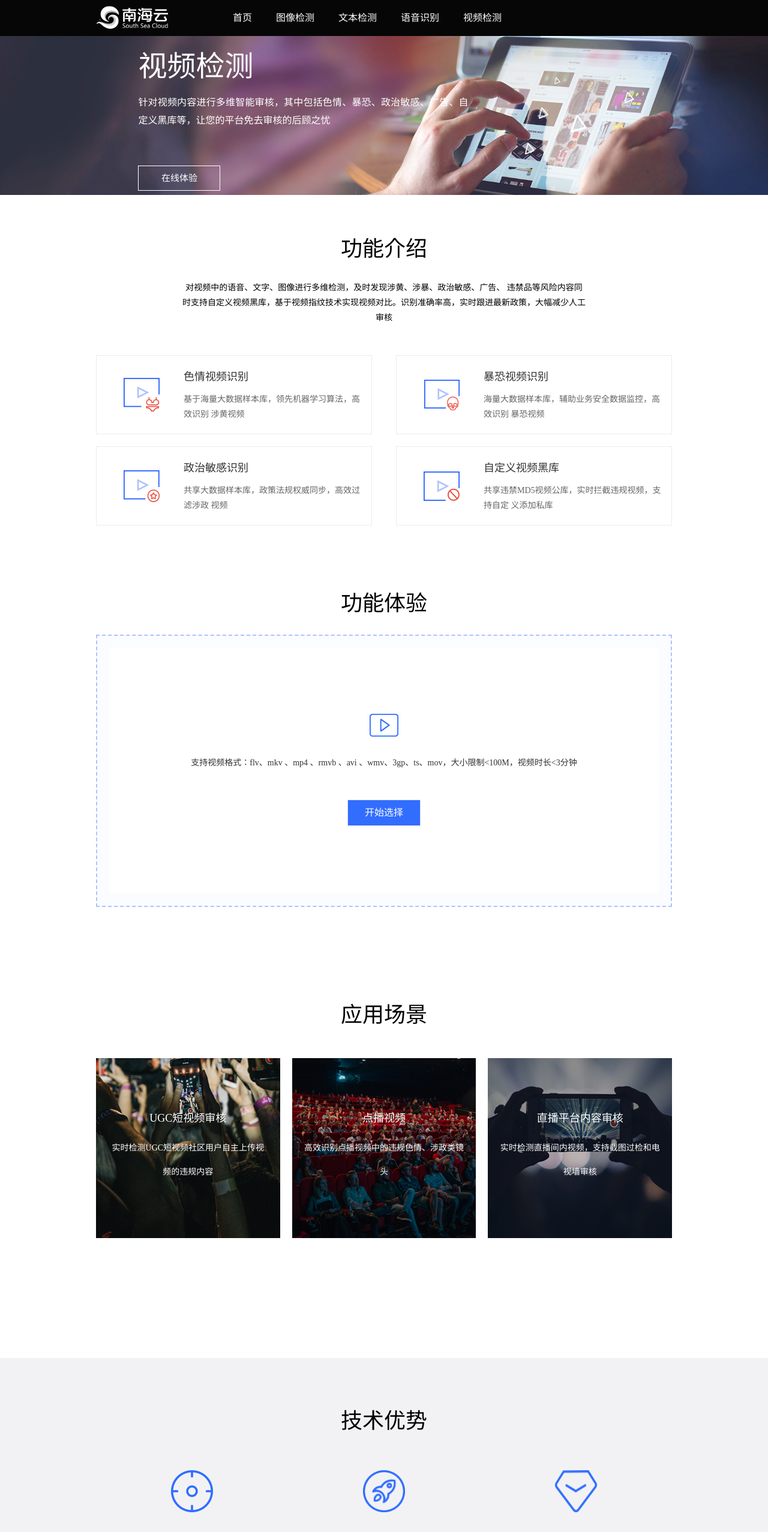
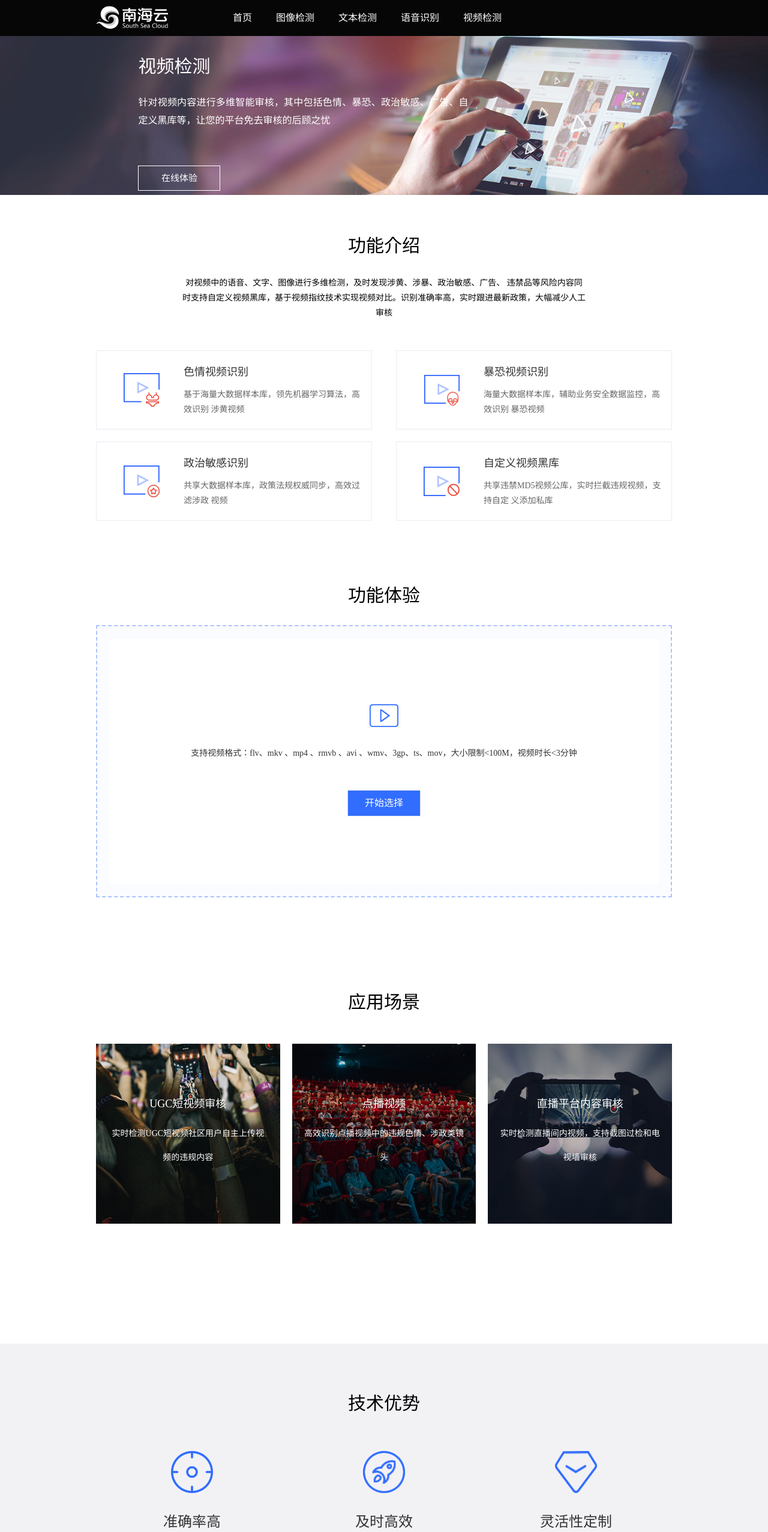
Before and after one commit to shuishang/nhyai, a Vue app in the folder frontend/: page /videoRecognition in a window 1280 px wide. Shown: the top 2554 px of the page at 60% size. Built offline with nearby package versions, Linux system fonts and the light colour scheme; what vue-audio-recorder would draw is missing.

Commit message:
修改了在线体验的颜色

```diff
--- a/frontend/src/views/force.vue
+++ b/frontend/src/views/force.vue
@@ -341,13 +341,14 @@
 	.banner_outer{position: relative;}
 	.describe_outer_banner{position: absolute;top:25%;left: 18%;font-size: 16px;color: white;width: 28%;height: 85%;}
 	.describe_outer_banner p{}
-	.describe_outer_banner p:nth-of-type(1){font-size: 48px;height: 60px;line-height: 60px;margin-bottom: 15px;min-width: 400px;}
+	.describe_outer_banner p:nth-of-type(1){font-size: 30px;height: 60px;line-height: 60px;margin-bottom: 15px;min-width: 400px;}
 	.describe_outer_banner p:nth-of-type(2){height: 130px;text-align: justify;overflow: hidden;min-width: 550px;line-height: 30px;}
 	.force_top_contain img{width: 100%;min-width: 1300px;}
-	.practice_online{height: 40px;line-height:40px;width: 135px;font-size: 15px;text-align: center;color: #BEBEBE;border: 1px solid #BEBEBE;cursor:pointer}
+	.practice_online{height: 40px;line-height:40px;width: 135px;font-size: 15px;text-align: center;color: #fff;border: 1px solid #fff;cursor:pointer}
+	.practice_online:hover{background-color: #fff;color: #000;}
 
 	.functional_experience{margin: 50px 0;}
-	.functional_experience .title{text-align: center;color: #000;margin: 40px 0 15px;font-size: 36px;}
+	.functional_experience .title{text-align: center;color: #000;margin: 40px 0 15px;font-size: 30px;}
 	.functional_experience .title_describe{text-align: center;color: #000;font-size: 14px;width: 70%;margin: 0 auto 30px;}
 
 	.top_nav_image_outer{margin-bottom: 15px;text-align: center;}
@@ -396,7 +397,7 @@
 	.yellow_result_suggest span{color: #ff4949;}
 
 	.advantage_product{padding: 65px 0 30px ;overflow: hidden;background-color: #f2f2f5;}
-	.advantage_product .title{text-align: center;color: #000000;margin: 10px 0;font-size: 36px;}
+	.advantage_product .title{text-align: center;color: #000000;margin: 10px 0;font-size: 30px;}
 	.advantage_product span{display: inline-block;padding: 10px;}
 	.title_image_common{width: 70px; height: 70px;display: inline-block;margin-top: 50px;background-size: 70px 70px;}
 	.title_image{background-image: url("../assets/image/yellow/yellow_advantage1.png");}
@@ -409,7 +410,7 @@
 
 
 	.recommended_scenario{padding: 50px 0 ;overflow: hidden;background-color: #fff;}
-	.recommended_scenario .title{text-align: center;color: #000000;margin: 50px 0;font-size: 36px;}
+	.recommended_scenario .title{text-align: center;color: #000000;margin: 50px 0;font-size: 30px;}
 	.recommended_scenario span{display: inline-block;padding: 10px;}
 	.recommended_scenario img{width: 100%;height: 100%;}
 
--- a/frontend/src/views/videoRecognition.vue
+++ b/frontend/src/views/videoRecognition.vue
@@ -450,12 +450,13 @@
 	.banner_outer{position: relative;}
 	.describe_outer_banner{position: absolute;top:25%;left: 18%;font-size: 16px;color: white;width: 28%;height: 85%;}
 	.describe_outer_banner p{}
-	.describe_outer_banner p:nth-of-type(1){font-size: 48px;height: 60px;line-height: 60px;margin-bottom: 15px;min-width: 400px;}
+	.describe_outer_banner p:nth-of-type(1){font-size: 30px;height: 60px;line-height: 60px;margin-bottom: 15px;min-width: 400px;}
 	.describe_outer_banner p:nth-of-type(2){height: 120px;text-align: justify;overflow: hidden;min-width: 550px;line-height: 30px;}
 	.video_top_contain img{width: 100%;min-width: 1300px;}
 	.practice_online{height: 40px;line-height:40px;width: 135px;font-size: 15px;text-align: center;color: #fff;border: 1px solid #fff;cursor:pointer}
+	.practice_online:hover{background-color: white;color: #000;}
 
-	.functional_introduce .title{text-align: center;color: #000;font-size: 36px;margin: 10px 0 30px;}
+	.functional_introduce .title{text-align: center;color: #000;font-size: 30px;margin: 10px 0 30px;}
 	.functional_introduce{padding: 50px 0;background-color: #ffffff;min-width: 800px;}
 	.functional_introduce .title_describe{text-align: center;color: #000;font-size: 14px;width: 70%;margin: 0 auto 30px;line-height: 25px;}
 	.functional_introduce .introduce_outer{display: flex;}
@@ -471,7 +472,7 @@
 	.scenario_describe_outer{text-align: left;padding-right: 10px;}
 
 	.functional_experience{margin: 50px 0;background-color: #fff;min-width: 800px;}
-	.functional_experience .title{text-align: center;color: #000;margin: 40px 0 15px;font-size: 36px;}
+	.functional_experience .title{text-align: center;color: #000;margin: 40px 0 15px;font-size: 30px;}
 	.show_video_outer{}
 	.show_video{height:440px;position: relative;overflow: hidden;}
 	.show_video #myVideo{width: 100%;height: 440px;}
@@ -522,7 +523,7 @@
 	/*功能体验end*/
 
 	.advantage_product{padding: 65px 0 80px ;overflow: hidden;background-color: #f2f2f5;}
-	.advantage_product .title{text-align: center;color: #000000;margin: 10px 0;font-size: 36px;}
+	.advantage_product .title{text-align: center;color: #000000;margin: 10px 0;font-size: 30px;}
 	.advantage_product span{display: inline-block;padding: 10px;}
 	.title_image_common{width: 70px; height: 70px;display: inline-block;margin-top: 50px;background-size: 70px 70px;}
 	.title_image{background-image: url("../assets/image/yellow/yellow_advantage1.png");}
@@ -535,7 +536,7 @@
 
 
 	.recommended_scenario{padding: 50px 0 200px;overflow: hidden;background-color: #fff;}
-	.recommended_scenario .title{text-align: center;color: #000000;margin: 50px 0;font-size: 36px;}
+	.recommended_scenario .title{text-align: center;color: #000000;margin: 50px 0;font-size: 30px;}
 	.recommended_scenario ul{display: flex;}
 	.recommended_scenario ul li{flex: 1;height: 300px;margin-right: 20px;padding: 0 20px;color: #ffffff;text-align: justify;background-size: 100% 100%;}
 	.recommended_scenario ul li p{margin-top: 70px;height: 60px;line-height: 60px;font-size: 18px;text-align: center;}
--- a/frontend/src/views/voiceRecognition.vue
+++ b/frontend/src/views/voiceRecognition.vue
@@ -290,12 +290,13 @@
 	.banner_outer{position: relative;}
 	.describe_outer_banner{position: absolute;top:25%;left: 18%;font-size: 16px;color: white;width: 28%;height: 85%;}
 	.describe_outer_banner p{}
-	.describe_outer_banner p:nth-of-type(1){font-size: 48px;height: 60px;line-height: 60px;margin-bottom: 15px;min-width: 400px;}
+	.describe_outer_banner p:nth-of-type(1){font-size: 30px;height: 60px;line-height: 60px;margin-bottom: 15px;min-width: 400px;}
 	.describe_outer_banner p:nth-of-type(2){height: 120px;text-align: justify;overflow: hidden;min-width: 550px;line-height: 30px;}
 	.voice_top_contain img{width: 100%;min-width: 1300px;}
 	.practice_online{height: 40px;line-height:40px;width: 135px;font-size: 15px;text-align: center;color: #fff;border: 1px solid #fff;cursor:pointer}
+	.practice_online:hover{background-color: white;color: #000;}
 
-	.functional_introduce .title{text-align: center;color: #000;font-size: 36px;margin: 10px 0 30px;}
+	.functional_introduce .title{text-align: center;color: #000;font-size: 30px;margin: 10px 0 30px;}
 	.functional_introduce{padding: 50px 0;background-color: #ffffff;min-width: 800px;}
 	.functional_introduce .title_describe{text-align: center;color: #000;font-size: 14px;width: 70%;margin: 0 auto 30px;}
 	.functional_introduce .introduce_outer{display: flex;}
@@ -311,7 +312,7 @@
 	.scenario_describe_outer{text-align: left;padding-right: 10px;}
 
 	.functional_experience{margin: 50px 0;background-color: #fff;min-width: 800px;}
-	.functional_experience .title{text-align: center;color: #000;margin: 40px 0 15px;font-size: 36px;}
+	.functional_experience .title{text-align: center;color: #000;margin: 40px 0 15px;font-size: 30px;}
 	.functional_experience .voice_experience_outer{height: 415px;border: 2px dashed #acc3ff;margin-top: 50px;padding: 20px;background-color: #fbfcff;}
 	.functional_experience .voice_experience_outer .item_outer{display: flex;}
 	.functional_experience .voice_experience_outer .item_outer .voice_content{height: 310px;flex: 1;margin-right: 20px;border: 1px solid #e2ecfc;background-color: #ffffff;}
@@ -341,7 +342,7 @@
 
 
 	.advantage_product{padding: 65px 0 80px ;overflow: hidden;background-color: #f2f2f5;}
-	.advantage_product .title{text-align: center;color: #000000;margin: 10px 0;font-size: 36px;}
+	.advantage_product .title{text-align: center;color: #000000;margin: 10px 0;font-size: 30px;}
 	.advantage_product span{display: inline-block;padding: 10px;}
 	.title_image_common{width: 70px; height: 70px;display: inline-block;margin-top: 50px;background-size: 70px 70px;}
 	.title_image{background-image: url("../assets/image/yellow/yellow_advantage1.png");}
@@ -354,7 +355,7 @@
 
 
 	.recommended_scenario{padding: 50px 0 200px;overflow: hidden;background-color: #fff;min-width: 1200px;}
-	.recommended_scenario .title{text-align: center;color: #000000;margin: 50px 0;font-size: 36px;}
+	.recommended_scenario .title{text-align: center;color: #000000;margin: 50px 0;font-size: 30px;}
 	.recommended_scenario ul{display: flex;}
 	.recommended_scenario ul li{width: 380px;height: 340px;margin-right: 30px;padding: 0 50px;color: #ffffff;text-align: justify;background-size: 100% 100%;}
 	.recommended_scenario ul li p{margin-top: 85px;height: 60px;line-height: 60px;font-size: 18px;text-align: center;}
--- a/frontend/src/views/wordRecognition.vue
+++ b/frontend/src/views/wordRecognition.vue
@@ -261,15 +261,16 @@
 	.banner_outer{position: relative;}
 	.describe_outer_banner{position: absolute;top:25%;left: 18%;font-size: 16px;color: white;width: 28%;height: 75%;}
 	.describe_outer_banner p{}
-	.describe_outer_banner p:nth-of-type(1){font-size: 48px;height: 60px;line-height: 60px;margin-bottom: 15px;min-width: 400px;}
+	.describe_outer_banner p:nth-of-type(1){font-size: 30px;height: 60px;line-height: 60px;margin-bottom: 15px;min-width: 400px;}
 	.describe_outer_banner p:nth-of-type(2){height: 130px;text-align: justify;overflow: hidden;min-width: 600px;line-height: 30px;}
 	.word_top_contain img{width: 100%;min-width: 1320px;}
 	.practice_online{height: 40px;line-height:40px;width: 135px;font-size: 15px;text-align: center;color: #fff;border: 1px solid #fff;cursor:pointer}
+	.practice_online:hover{background-color: white;color: #000;}
 
-	.functional_introduce .title{text-align: center;color: #000;font-size: 36px;margin: 10px 0 40px;}
+	.functional_introduce .title{text-align: center;color: #000;font-size: 30px;margin: 10px 0 40px;}
 	.functional_introduce{padding: 50px 0;background-color: #f4f5f7;}
 	.functional_experience{margin: 50px 0;background-color: #fff;}
-	.functional_experience .title{text-align: center;color: #000;margin: 40px 0 15px;font-size: 36px;}
+	.functional_experience .title{text-align: center;color: #000;margin: 40px 0 15px;font-size: 30px;}
 	.functional_experience .title_describe{text-align: center;color: #000;font-size: 14px;width: 70%;margin: 0 auto 30px;}
 	.show_nav{width: 100%;margin: 0 auto;}
 	.show_nav ul{margin:30px 0;display: flex;border-bottom: 1px solid #e2ecfc;}
@@ -290,7 +291,7 @@
 
 
 	.advantage_product{padding: 65px 0 80px ;overflow: hidden;background-color: #f2f2f5;}
-	.advantage_product .title{text-align: center;color: #000000;margin: 10px 0;font-size: 36px;}
+	.advantage_product .title{text-align: center;color: #000000;margin: 10px 0;font-size: 30px;}
 	.advantage_product span{display: inline-block;padding: 10px;}
 	.title_image_common{width: 70px; height: 70px;display: inline-block;margin-top: 50px;background-size: 70px 70px;}
 	.title_image{background-image: url("../assets/image/yellow/yellow_advantage1.png");}
@@ -303,7 +304,7 @@
 
 
 	.recommended_scenario{padding: 50px 0 200px;overflow: hidden;background-color: #fff;}
-	.recommended_scenario .title{text-align: center;color: #000000;margin: 50px 0;font-size: 36px;}
+	.recommended_scenario .title{text-align: center;color: #000000;margin: 50px 0;font-size: 30px;}
 	.recommended_scenario ul{display: flex;}
 	.recommended_scenario ul li{flex: 1;height: 300px;margin-right: 30px;padding: 0 20px;color: #ffffff;text-align: justify;background-size: 100% 100%;}
 	.recommended_scenario ul li p{margin-top: 30px;height: 60px;line-height: 60px;font-size: 18px;text-align: center;}
--- a/frontend/src/views/writeRecognition.vue
+++ b/frontend/src/views/writeRecognition.vue
@@ -274,12 +274,13 @@
 	.banner_outer{position: relative;}
 	.describe_outer_banner{position: absolute;top:25%;left: 18%;font-size: 16px;color: white;width: 28%;height: 75%;}
 	.describe_outer_banner p{}
-	.describe_outer_banner p:nth-of-type(1){font-size: 48px;height: 60px;line-height: 60px;margin-bottom: 15px;min-width: 400px;}
+	.describe_outer_banner p:nth-of-type(1){font-size: 30px;height: 60px;line-height: 60px;margin-bottom: 15px;min-width: 400px;}
 	.describe_outer_banner p:nth-of-type(2){height: 105px;text-align: justify;overflow: hidden;min-width: 550px;line-height: 30px;}
 	.yellow_top_contain img{width: 100%;min-width: 1200px;}
 	.practice_online{height: 40px;line-height:40px;width: 135px;font-size: 15px;text-align: center;color: #fff;border: 1px solid #fff;cursor:pointer}
+	.practice_online:hover{background-color: white;color: #000;}
 
-	.functional_introduce .title{text-align: center;color: #000;font-size: 36px;margin: 10px 0 30px;}
+	.functional_introduce .title{text-align: center;color: #000;font-size: 30px;margin: 10px 0 30px;}
 	.functional_introduce{padding: 50px 0;background-color: #ffffff;min-width: 800px;}
 	.functional_introduce .title_describe{text-align: center;color: #000;font-size: 14px;width: 70%;margin: 0 auto 30px;}
 	.functional_introduce .introduce_outer{display: flex;}
@@ -295,7 +296,7 @@
 	.scenario_describe_outer{text-align: left;padding-right: 10px;}
 
 	.functional_experience{margin: 50px 0;background-color: #fff;min-width: 800px;}
-	.functional_experience .title{text-align: center;color: #000;margin: 40px 0 15px;font-size: 36px;}
+	.functional_experience .title{text-align: center;color: #000;margin: 40px 0 15px;font-size: 30px;}
 	.functional_experience .voice_experience_outer{height: 415px;border: 2px dashed #acc3ff;margin-top: 50px;padding: 20px;background-color: #fbfcff;position: relative;}
 	.write_content{background-color: #ffffff;height: 305px;border: 1px solid #e2ecfc;width: 100%;color: #666666;font-size: 14px;padding: 10px;box-sizing: border-box;line-height: 26px;}
 	#show_result{height: 300px;background-color: #ffffff;border: 1px solid #e2ecfc;padding: 10px;}
@@ -307,7 +308,7 @@
 	.again_record{height: 45px;width: 160px;line-height: 45px;background-color: #FFFFFF;color: #333;margin: 20px auto;font-size: 16px;text-align: center;border: 1px solid #E7E9EC;cursor:pointer;}
 
 	.advantage_product{padding: 65px 0 80px ;overflow: hidden;background-color: #f2f2f5;}
-	.advantage_product .title{text-align: center;color: #000000;margin: 10px 0;font-size: 36px;}
+	.advantage_product .title{text-align: center;color: #000000;margin: 10px 0;font-size: 30px;}
 	.advantage_product span{display: inline-block;padding: 10px;}
 	.title_image_common{width: 70px; height: 70px;display: inline-block;margin-top: 50px;background-size: 70px 70px;}
 	.title_image{background-image: url("../assets/image/yellow/yellow_advantage1.png");}
@@ -319,7 +320,7 @@
 	.show_advantage_describe span{font-size: 24px;color: #333333;}
 
 	.recommended_scenario{padding: 50px 0 200px;overflow: hidden;background-color: #fff;}
-	.recommended_scenario .title{text-align: center;color: #000000;margin: 50px 0;font-size: 36px;}
+	.recommended_scenario .title{text-align: center;color: #000000;margin: 50px 0;font-size: 30px;}
 	.recommended_scenario ul{display: flex;}
 	.recommended_scenario ul li{flex: 1;height: 340px;margin-right: 40px;padding: 0 20px;color: #ffffff;text-align: justify;background-size: 100% 100%;}
 	.recommended_scenario ul li p{margin-top: 140px;height: 60px;line-height: 60px;font-size: 18px;text-align: center;}
--- a/frontend/src/views/yellow.vue
+++ b/frontend/src/views/yellow.vue
@@ -354,13 +354,14 @@
 	.yellow_top_contain .banner_outer{position: relative;}
 	.yellow_top_contain .describe_outer_banner{position: absolute;top:25%;left: 18%;font-size: 16px;color: white;width: 28%;height: 75%;}
 	.yellow_top_contain .describe_outer_banner p{}
-	.yellow_top_contain .describe_outer_banner p:nth-of-type(1){font-size: 48px;height: 60px;line-height: 60px;margin-bottom: 15px;min-width: 400px;}
+	.yellow_top_contain .describe_outer_banner p:nth-of-type(1){font-size: 30px;height: 60px;line-height: 60px;margin-bottom: 15px;min-width: 400px;}
 	.yellow_top_contain .describe_outer_banner p:nth-of-type(2){height: 105px;text-align: justify;overflow: hidden;min-width: 550px;line-height: 30px;}
 	.yellow_top_contain  img{width: 100%;min-width: 1200px;}
-	.yellow_top_contain .practice_online{height: 40px;line-height:40px;width: 135px;font-size: 15px;text-align: center;color: #BEBEBE;border: 1px solid #BEBEBE;cursor:pointer}
+	.yellow_top_contain .practice_online{height: 40px;line-height:40px;width: 135px;font-size: 15px;text-align: center;color: #fff;border: 1px solid #fff;cursor:pointer}
+	.yellow_top_contain .practice_online:hover{background-color: white;color: #000;}
 
 	.functional_experience{margin: 50px 0;}
-	.functional_experience .title{text-align: center;color: #000;margin: 40px 0 15px;font-size: 36px;}
+	.functional_experience .title{text-align: center;color: #000;margin: 40px 0 15px;font-size: 30px;}
 	.functional_experience .title_describe{text-align: center;color: #000;font-size: 14px;margin-bottom: 50px;}
 
 	.top_nav_image_outer{text-align: center;margin-bottom: 50px;}
@@ -410,7 +411,7 @@
 
 
 	.advantage_product{padding: 65px 0 30px ;overflow: hidden;background-color: #f2f2f5;}
-	.advantage_product .title{text-align: center;color: #000000;margin: 10px 0;font-size: 36px;}
+	.advantage_product .title{text-align: center;color: #000000;margin: 10px 0;font-size: 30px;}
 	.advantage_product span{display: inline-block;padding: 10px;}
 	.title_image_common{width: 70px; height: 70px;display: inline-block;margin-top: 50px;background-size: 70px 70px;}
 	.title_image{background-image: url("../assets/image/yellow/yellow_advantage1.png");}
@@ -423,7 +424,7 @@
 
 
 	.recommended_scenario{padding: 50px 0 ;overflow: hidden;background-color: #fff;}
-	.recommended_scenario .title{text-align: center;color: #000000;margin: 50px 0;font-size: 36px;}
+	.recommended_scenario .title{text-align: center;color: #000000;margin: 50px 0;font-size: 30px;}
 	.recommended_scenario span{display: inline-block;padding: 10px;}
 	.recommended_scenario img{width: 100%;height: 100%;}
 
```
